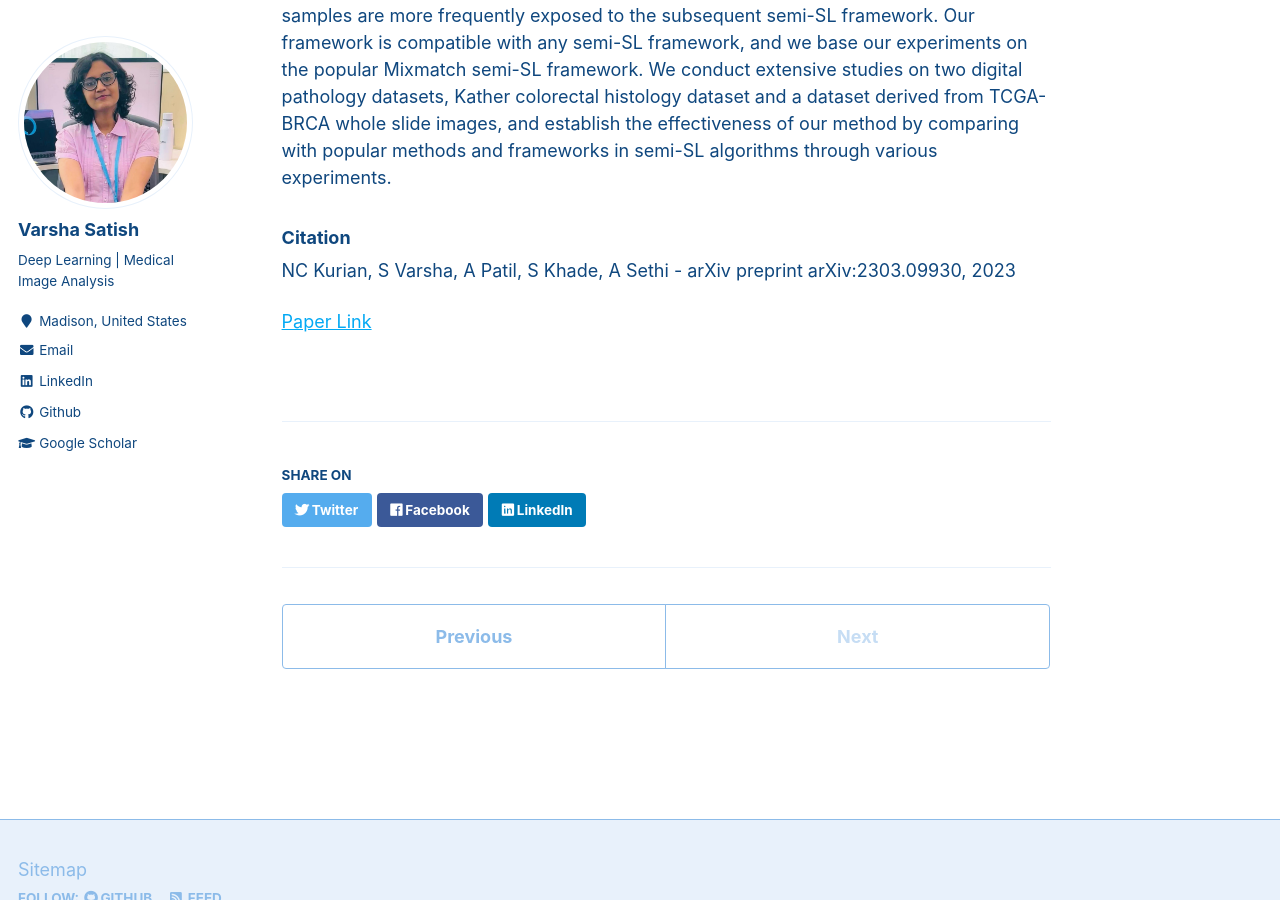
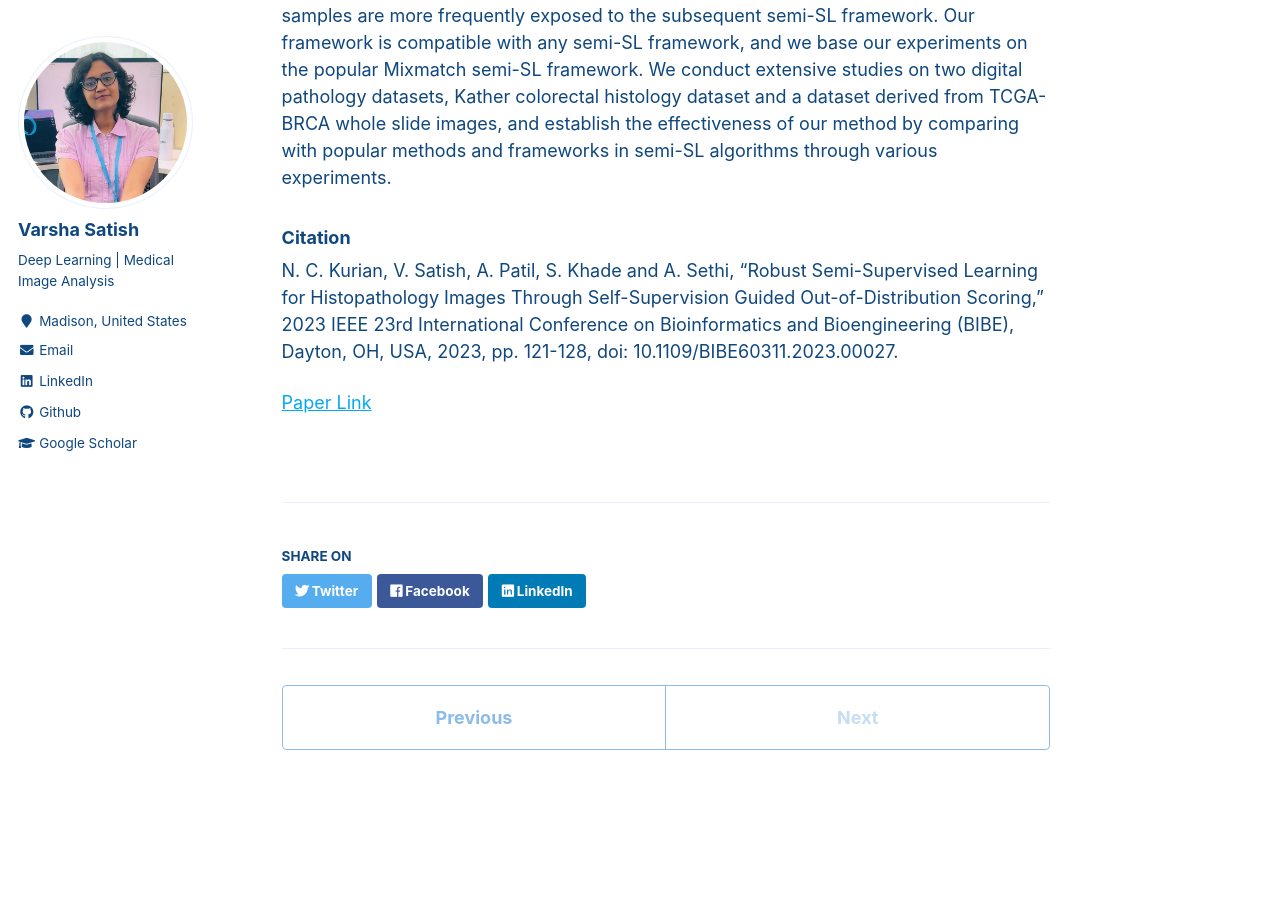
Before and after one commit to VarshaSatish/VarshaSatish.github.io, a Jekyll site: the page built from _publications/bibe23.md, in a window 1280 px wide and 900 px high, scrolled down 674 px. Built offline with Jekyll 4.4.1, drawn with Linux system fonts in a browser that asks for light colours.

Commit message:
Update bibe23.md

```diff
--- a/_publications/bibe23.md
+++ b/_publications/bibe23.md
@@ -38,6 +38,6 @@ comparing with popular methods and frameworks in semi-SL
 algorithms through various experiments.
 
 ### Citation
-NC Kurian, S Varsha, A Patil, S Khade, A Sethi - arXiv preprint arXiv:2303.09930, 2023
+N. C. Kurian, V. Satish, A. Patil, S. Khade and A. Sethi, "Robust Semi-Supervised Learning for Histopathology Images Through Self-Supervision Guided Out-of-Distribution Scoring," 2023 IEEE 23rd International Conference on Bioinformatics and Bioengineering (BIBE), Dayton, OH, USA, 2023, pp. 121-128, doi: 10.1109/BIBE60311.2023.00027.
 
-[Paper Link](https://arxiv.org/pdf/2303.09930.pdf)
+[Paper Link]([https://arxiv.org/pdf/2303.09930.pdf](https://ieeexplore.ieee.org/document/10431839?source=AUTHORALERT&dld=Z21haWwuY29t))
```
